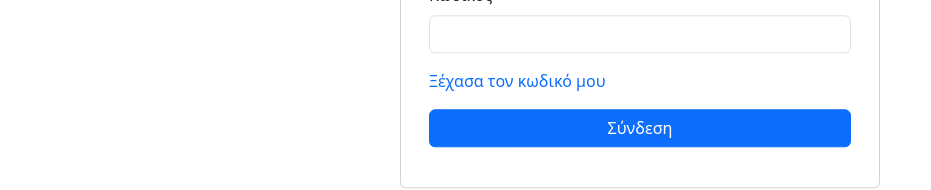
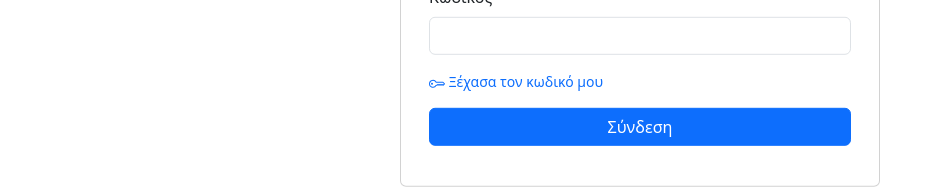
Before and after one commit to happyDebugging/hrt-mg-warehouse, an Angular app: page /auth in a window 1280 px wide. Shown: the part 507-697 px from the top of the page, without its empty margins (0-931 px from the left). Built offline with nearby package versions, Linux system fonts and the light colour scheme.

Commit message:
Customized login screen.

```diff
--- a/src/app/auth/auth.component.html
+++ b/src/app/auth/auth.component.html
@@ -21,10 +21,16 @@
                         <input type="password" class="form-control" id="inputPassword" name="userPassword"
                             [(ngModel)]="userPassword">
                     </div>
-                    <div class="mb-3">
-                        <p><a class="link-offset-2 link-underline link-underline-opacity-0"
-                                (click)="EnterMailForPasswordReset()">Ξέχασα τον κωδικό μου</a></p>
-                    </div>
+                    <small class="mb-3">
+                        <p><a class="link-offset-2 link-underline link-underline-opacity-0 fw-light"
+                                (click)="EnterMailForPasswordReset()">
+                                <svg xmlns="http://www.w3.org/2000/svg" width="16" height="16" fill="currentColor" class="bi bi-key" viewBox="0 0 16 16">
+                                    <path d="M0 8a4 4 0 0 1 7.465-2H14a.5.5 0 0 1 .354.146l1.5 1.5a.5.5 0 0 1 0 .708l-1.5 1.5a.5.5 0 0 1-.708 0L13 9.207l-.646.647a.5.5 0 0 1-.708 0L11 9.207l-.646.647a.5.5 0 0 1-.708 0L9 9.207l-.646.647A.5.5 0 0 1 8 10h-.535A4 4 0 0 1 0 8m4-3a3 3 0 1 0 2.712 4.285A.5.5 0 0 1 7.163 9h.63l.853-.854a.5.5 0 0 1 .708 0l.646.647.646-.647a.5.5 0 0 1 .708 0l.646.647.646-.647a.5.5 0 0 1 .708 0l.646.647.793-.793-1-1h-6.63a.5.5 0 0 1-.451-.285A3 3 0 0 0 4 5"/>
+                                    <path d="M4 8a1 1 0 1 1-2 0 1 1 0 0 1 2 0"/>
+                                  </svg>
+                                  Ξέχασα τον κωδικό μου
+                        </a></p>
+                    </small>
                     <button type="submit" class="btn btn-primary col-12" (click)="Login()">Σύνδεση</button>
                 </form>
                 <br>
@@ -51,10 +57,16 @@
                         <input type="password" class="form-control" id="inputPassword" name="userPassword"
                             [(ngModel)]="userPassword">
                     </div>
-                    <div class="mb-3">
-                        <p><a class="link-offset-2 link-underline link-underline-opacity-0"
-                                (click)="EnterMailForPasswordReset()">Ξέχασα τον κωδικό μου</a></p>
-                    </div>
+                    <small class="mb-3">
+                        <p><a class="link-offset-2 link-underline link-underline-opacity-0 fw-light"
+                                (click)="EnterMailForPasswordReset()">
+                                <svg xmlns="http://www.w3.org/2000/svg" width="16" height="16" fill="currentColor" class="bi bi-key" viewBox="0 0 16 16">
+                                    <path d="M0 8a4 4 0 0 1 7.465-2H14a.5.5 0 0 1 .354.146l1.5 1.5a.5.5 0 0 1 0 .708l-1.5 1.5a.5.5 0 0 1-.708 0L13 9.207l-.646.647a.5.5 0 0 1-.708 0L11 9.207l-.646.647a.5.5 0 0 1-.708 0L9 9.207l-.646.647A.5.5 0 0 1 8 10h-.535A4 4 0 0 1 0 8m4-3a3 3 0 1 0 2.712 4.285A.5.5 0 0 1 7.163 9h.63l.853-.854a.5.5 0 0 1 .708 0l.646.647.646-.647a.5.5 0 0 1 .708 0l.646.647.646-.647a.5.5 0 0 1 .708 0l.646.647.793-.793-1-1h-6.63a.5.5 0 0 1-.451-.285A3 3 0 0 0 4 5"/>
+                                    <path d="M4 8a1 1 0 1 1-2 0 1 1 0 0 1 2 0"/>
+                                  </svg>
+                                  Ξέχασα τον κωδικό μου
+                        </a></p>
+                    </small>
                     <button type="submit" class="btn btn-primary col-12" (click)="Login()">Σύνδεση</button>
                 </form>
                 <br>
@@ -63,7 +75,7 @@
     </div>
 
 
-    <div *ngIf="hasForgottenPassword" class="card mb-1 d-block d-sm-none start-50 translate-middle" style="width: 100%; top: 16rem;">
+    <div *ngIf="hasForgottenPassword" class="card mb-1 d-block d-sm-none start-50 translate-middle" style="width: 100%; top: 11rem;">
         <div class="container-fluid">
             <br>
             <form>
```
